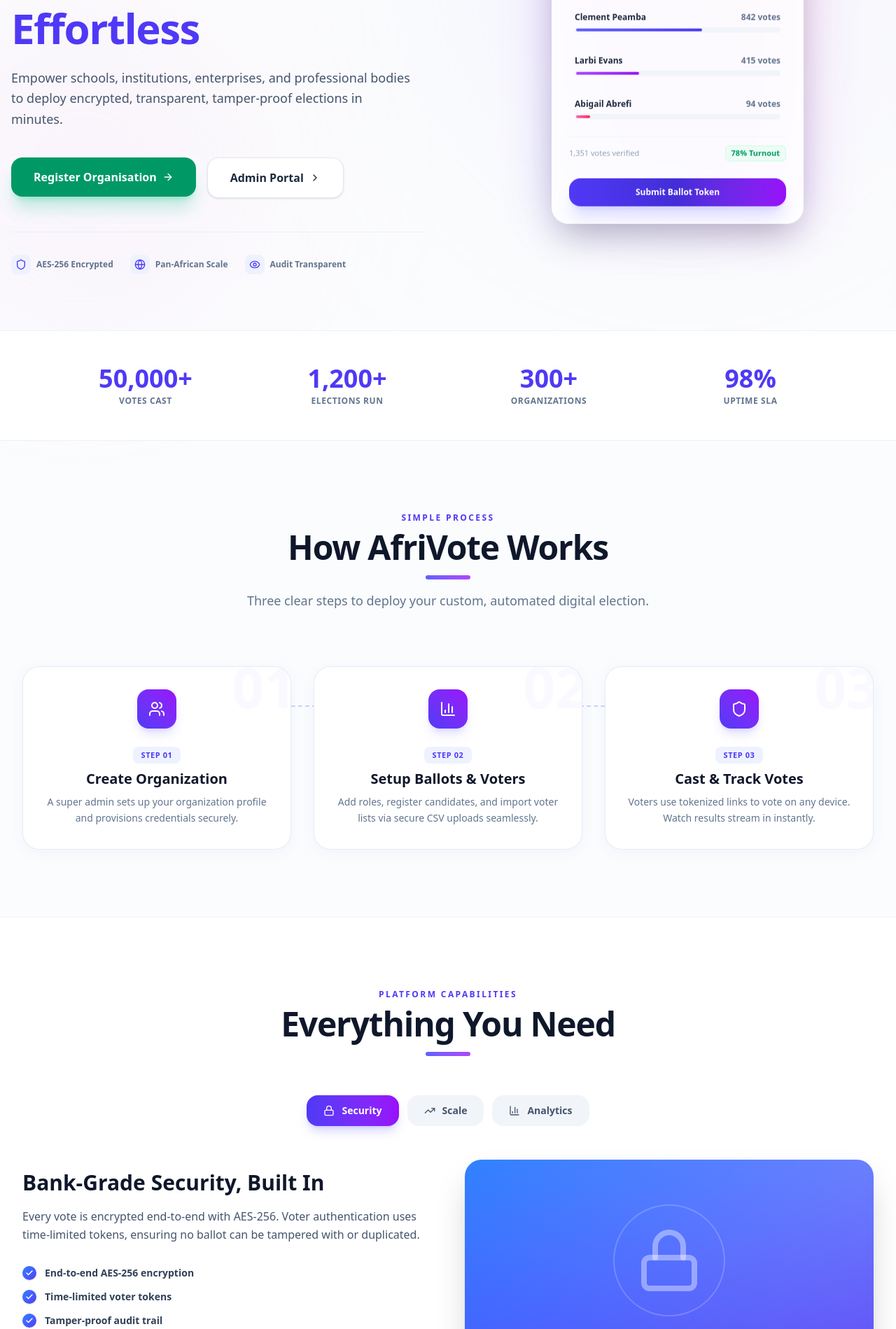
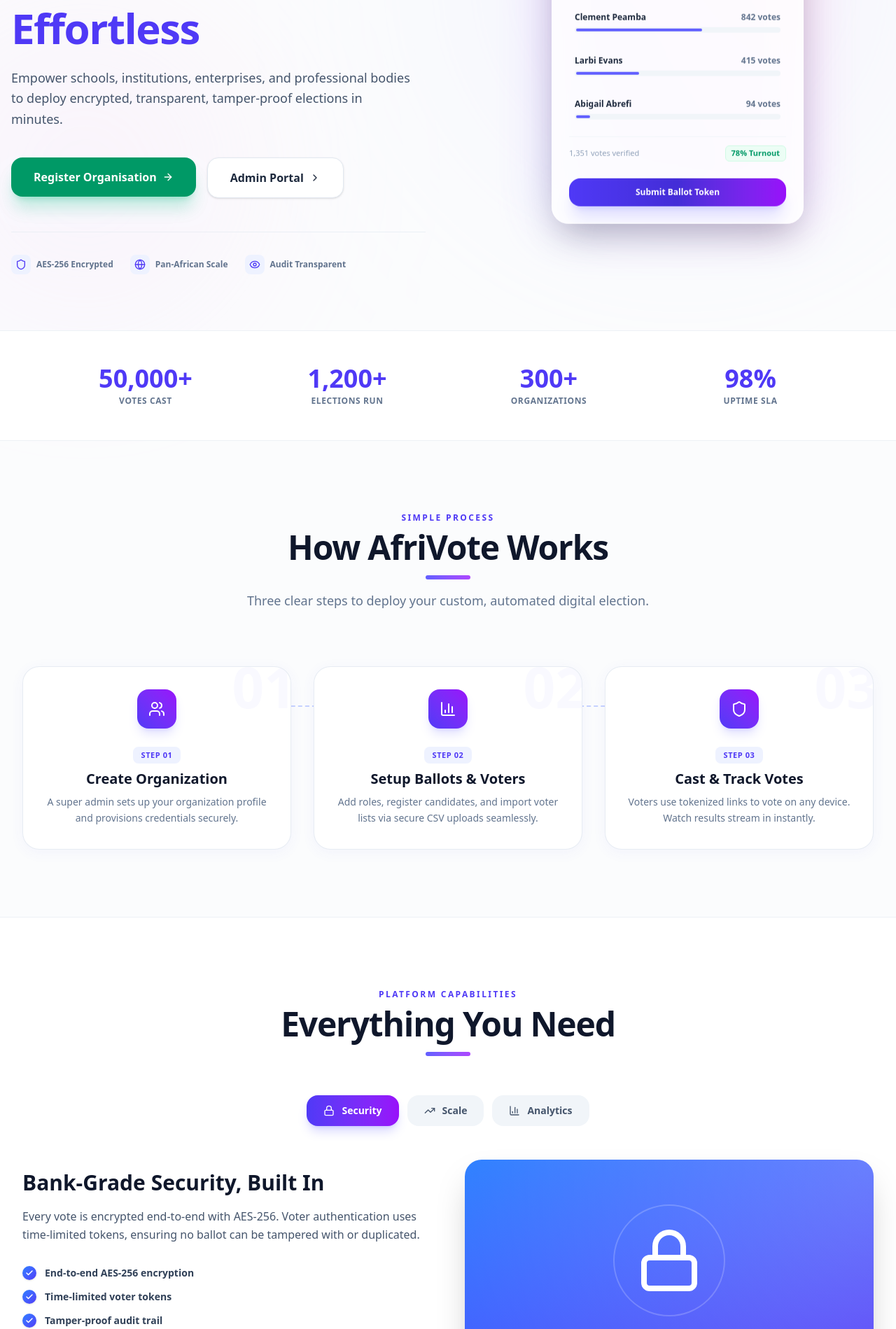
Before and after one commit to sumniclementpeamba/afrivote-frontend, a Next.js app: page / in a window 1280 px wide. Shown: the part 323-2222 px from the top of the page at 70% size. Built offline with nearby package versions, Linux system fonts and the light colour scheme; no server answers.

Commit message:
Fix candidate bars, CTA background, and icon visibility on mobile

```diff
--- a/src/app/page.tsx
+++ b/src/app/page.tsx
@@ -85,9 +85,9 @@
         </div>
 
         {[
-          { name: 'Clement Peamba', votes: 842, pct: 62, color: 'bg-gradient-to-r from-indigo-500 to-indigo-600' },
-          { name: 'Larbi Evans', votes: 415, pct: 31, color: 'bg-gradient-to-r from-purple-500 to-purple-600' },
-          { name: 'Abigail Abrefi', votes: 94, pct: 7, color: 'bg-gradient-to-r from-pink-400 to-rose-500' },
+          { name: 'Clement Peamba', votes: 842, pct: 62 },
+          { name: 'Larbi Evans', votes: 415, pct: 31 },
+          { name: 'Abigail Abrefi', votes: 94, pct: 7 },
         ].map((c) => (
           <div key={c.name} className="space-y-1.5 p-2 rounded-xl hover:bg-slate-50 dark:hover:bg-slate-800/50 transition-colors">
             <div className="flex justify-between text-xs">
@@ -95,11 +95,9 @@
               <span className="text-slate-500 dark:text-slate-400 font-semibold">{c.votes.toLocaleString()} votes</span>
             </div>
             <div className="h-2 bg-slate-100 dark:bg-slate-800 rounded-full overflow-hidden p-0.5">
-              <motion.div
-                className={`h-full rounded-full ${c.color}`}
-                initial={{ width: 0 }}
-                animate={{ width: `${c.pct}%` }}
-                transition={{ duration: 1.4, delay: 0.5, ease: 'easeOut' }}
+              <div
+                className="h-full rounded-full bg-indigo-500"
+                style={{ width: `${c.pct}%` }}
               />
             </div>
           </div>
@@ -443,7 +441,7 @@
               <ul className="space-y-3.5">
                 {feature.points.map((pt) => (
                   <li key={pt} className="flex items-center gap-3 text-slate-700 dark:text-slate-200">
-                    <div className={`w-5 h-5 rounded-full bg-gradient-to-br ${feature.from} ${feature.to} flex items-center justify-center shrink-0 shadow-sm`}>
+                    <div className={`w-5 h-5 rounded-full bg-gradient-to-br ${feature.from} ${feature.to} flex items-center justify-center shrink-0 shadow-sm mobile-solid-bg`}>
                       <Check className="w-3 h-3 text-white stroke-[3]" />
                     </div>
                     <span className="font-semibold text-sm">{pt}</span>
@@ -455,7 +453,7 @@
             <div className={`relative h-72 rounded-3xl bg-gradient-to-br ${feature.from} ${feature.to} flex items-center justify-center shadow-2xl overflow-hidden mobile-solid-bg`}>
               <div className="absolute inset-0 bg-[radial-gradient(circle_at_top_right,rgba(255,255,255,0.2),transparent)]" />
               <div className="w-40 h-40 rounded-full border-2 border-white/20 animate-ping absolute" />
-              <feature.Icon className="w-24 h-24 text-white/40 relative z-10" />
+              <feature.Icon className="w-24 h-24 text-white relative z-10" />
             </div>
           </div>
         </div>
@@ -538,7 +536,7 @@
               <motion.div whileHover={{ scale: 1.03 }} whileTap={{ scale: 0.97 }}>
                 <Link
                   href="/register"
-                  className="inline-flex items-center justify-center gap-2 bg-gradient-to-r from-emerald-600 to-teal-600 hover:from-emerald-500 hover:to-teal-500 text-white text-base font-extrabold px-8 py-4 rounded-2xl shadow-xl shadow-emerald-500/25 transition group w-full sm:w-auto"
+                  className="inline-flex items-center justify-center gap-2 bg-gradient-to-r from-emerald-600 to-teal-600 hover:from-emerald-500 hover:to-teal-500 text-white text-base font-extrabold px-8 py-4 rounded-2xl shadow-xl shadow-emerald-500/25 transition group w-full sm:w-auto mobile-solid-bg"
                 >
                   Register Your Organisation
                   <ArrowRight className="w-4 h-4 group-hover:translate-x-1 transition-transform" />
@@ -564,7 +562,7 @@
           <motion.div
             initial={{ opacity: 0, scale: 0.96 }}
             animate={{ opacity: 1, scale: 1 }}
-            className="relative bg-gradient-to-tr from-indigo-950 via-indigo-900 to-purple-950 rounded-[2.5rem] shadow-2xl text-center py-16 px-6 sm:px-14 overflow-hidden border border-indigo-800/40"
+            className="relative bg-gradient-to-tr from-indigo-950 via-indigo-900 to-purple-950 rounded-[2.5rem] shadow-2xl text-center py-16 px-6 sm:px-14 overflow-hidden border border-indigo-800/40 mobile-dark-bg"
           >
             <div className="absolute inset-0 bg-[radial-gradient(circle_at_top_right,rgba(255,255,255,0.1),transparent)] pointer-events-none" />
             <motion.h2
```
